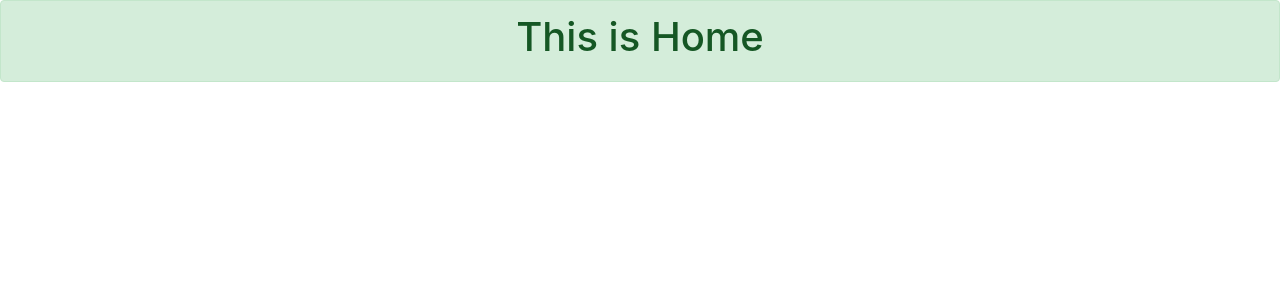
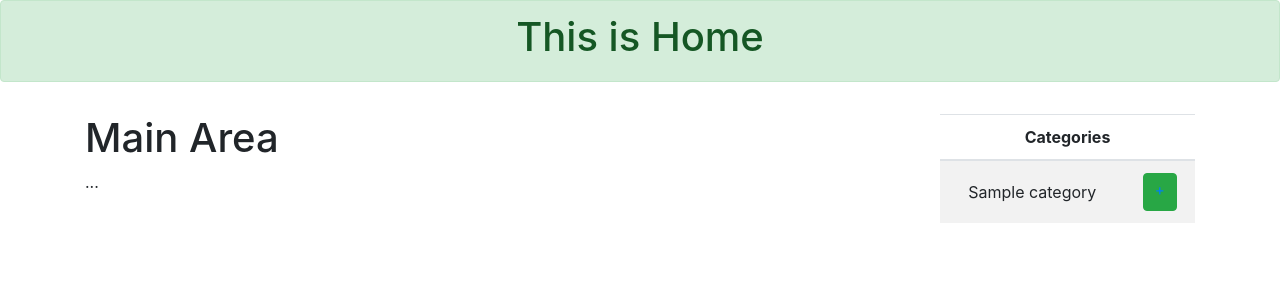
Before and after one commit to omareldars/Django-Blog, a Django app: page / in a window 1280 px wide. Shown: the part 58-358 px from the top of the page. Run offline with Django 3.2, Linux system fonts and the light colour scheme; tables that the repository leaves empty hold one stand-in row (values such as "Sample post"); some libraries are stand-ins or nearby versions.

Commit message:
adding categories

```diff
--- a/blogs/urls.py
+++ b/blogs/urls.py
@@ -22,4 +22,6 @@ urlpatterns = [
     path('alltag/', views.getAllTag, name='all-tags'),
     path('edittag/<tag_id>', views.edit_tag, name='edit-tag'),
     path('deletetag/<tag_id>', views.delete_tag, name='delete-tag'),
+    path('subscribe/<cat_id>', views.subscribe),
+    path('unsubscribe/<cat_id>', views.unsubscribe),
 ]
--- a/blogs/views.py
+++ b/blogs/views.py
@@ -65,7 +65,10 @@ def say_dashboard(request):
 
 
 def say_blogs(request):
-    return render(request, 'user/blogs.html', {})
+    all_categories = Categories.objects.all()
+    user = request.user
+    context = {'categories': all_categories,  'user': user}
+    return render(request, 'user/blogs.html', context)
 
 
 def blog_detail(request, id):
@@ -240,3 +243,63 @@ def edit_tag(request, tag_id):
 
     context = {'pt_form': form}
     return render(request, 'dashboard/newtag.html', context)
+
+
+# Categories
+
+
+
+
+
+# def subscribe_category(request, c_id):
+#     category = Categories.objects.get(pk=c_id)
+#     # user = User.objects.get(pk = request.user.id)
+#     # user = request.user
+#     user = request.user
+#     username = request.user.username
+#     user_email = request.user.email
+#     category_name = category.categoryName
+#     send_mail('successfully subscribed','Thank you '+ username +'\nYou have successfully subscribed to ' + category_name + ' category' , 'noreply@iblog.com', [user_email])
+#     category.users.add(user)
+
+#     # return HttpResponseRedirect("/category_details/" + c_id)    #/category/all/  or /home/
+#     return HttpResponseRedirect("/")
+
+
+# def unsubscribe_category(request, c_id):
+#     category = Categories.objects.get(pk=c_id)
+#     # user = User.objects.get(pk = request.user.id)
+#     # user = request.user
+#     user = request.user
+#     username = request.user.username
+#     user_email = request.user.email
+#     category_name = category.categoryName
+#     send_mail('successfully unsubscribed','Thank you '+ username +'\nYou have successfully unsubscribed from ' + category_name + ' category' , 'noreply@iblog.com', [user_email])
+
+#     category.users.remove(user)
+#     return HttpResponseRedirect("/")
+
+# def is_subscribed(request,u_id):
+#     category = Categories.objects.get(fk=u_id)
+
+
+
+
+def subscribe(request, cat_id):
+    user = request.user
+    category = Categories.objects.get(id=cat_id)
+    category.users.add(user)
+    # send email to user after subscription
+    try:
+        send_mail("subscribed to a new category", 'hello ,'+user.fname+" "+user.lname+'\nyou have just subscribed to category '+category.title,
+                  'dproject.os40@gmail.com', [user.email], fail_silently=False,)
+    except Exception as ex:
+        log("couldn't send email message"+str(ex))
+    return HttpResponseRedirect('/')
+
+
+def unsubscribe(request, cat_id):
+    user = request.user
+    category = Categories.objects.get(id=cat_id)
+    category.users.remove(user)
+    return HttpResponseRedirect('/')
--- a/templates/user/blogs.html
+++ b/templates/user/blogs.html
@@ -3,4 +3,35 @@
     <div class="alert alert-success">
         <h1 class="text-center">This is Home</h1>
     </div>
+    <div class="container">
+        <div class="row py-3">
+            <div class="col-3 order-2" id="sticky-sidebar">
+                <div class="sticky-top">
+                    <table class="table table-striped">
+                        <thead>
+                          <tr class="text-center">
+                            <th scope="col" colspan="3" >Categories</th>
+                          </tr>
+                        </thead>
+                        <tbody>
+                            {% for category in categories %}
+                                <tr class="text-center ">
+                                    <td class="align-middle">{{ category }}</td>
+                                    {% if user in category.user.all %}
+                                        <td><button type="button" class="btn btn-danger" ><a href="/unsubscribe/{{category.id}}">-</a></button></td>
+                                    {% else %}
+                                        <td><button type="button" class="btn btn-success" ><a href="/subscribe/{{category.id}}">+</a></button></td>
+                                    {% endif %}
+                                </tr>
+                            {% endfor %}
+                        </tbody>
+                      </table>
+                </div>
+            </div>
+            <div class="col" id="main">
+                <h1>Main Area</h1>
+                ...
+            </div>
+        </div>
+    </div>
 {% endblock %}
```
Also changed, not shown: 1 other file.
